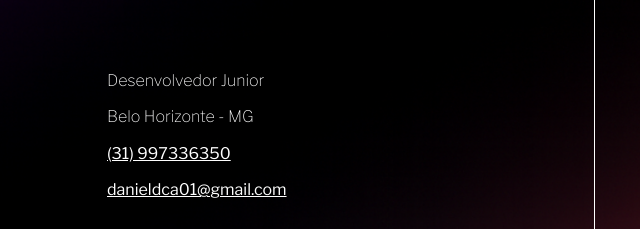
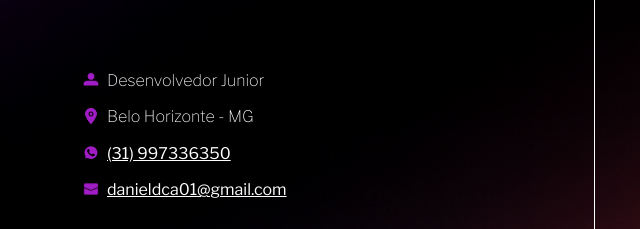
Before and after one commit to danielcosta010/single-page_curriculo, a website: page index.html in a window 1280 px wide. Shown: the part 203-432 px from the top of the page, 557-1197 px from the left. Drawn offline with nearby package versions, Linux system fonts and the light colour scheme; no server answers; files whose address does not match are found by name.

Commit message:
Adicionando imagens

```diff
--- a/assets/css/header.css
+++ b/assets/css/header.css
@@ -57,20 +57,20 @@
 }
 
 .information .job::before {
-  background-image: url("/assets/img/icones/job.svg");
+  background-image: url("/data/icones/job.svg");
 }
 
 .information .location::before {
-  background-image: url("/assets/img/icones/location.svg");
+  background-image: url("/data/icones/location.svg");
   transform: translateY(2px);
 }
 
 .information .phone::before {
-  background-image: url("/assets/img/icones/phone.svg");
+  background-image: url("/data/icones/phone.svg");
 }
 
 .information .email::before {
-  background-image: url("/assets/img/icones/email.svg");
+  background-image: url("/data/icones/email.svg");
 }
 
 /* ===========================
```
Also changed, not shown: data/icones/css.svg, data/icones/github.svg.
